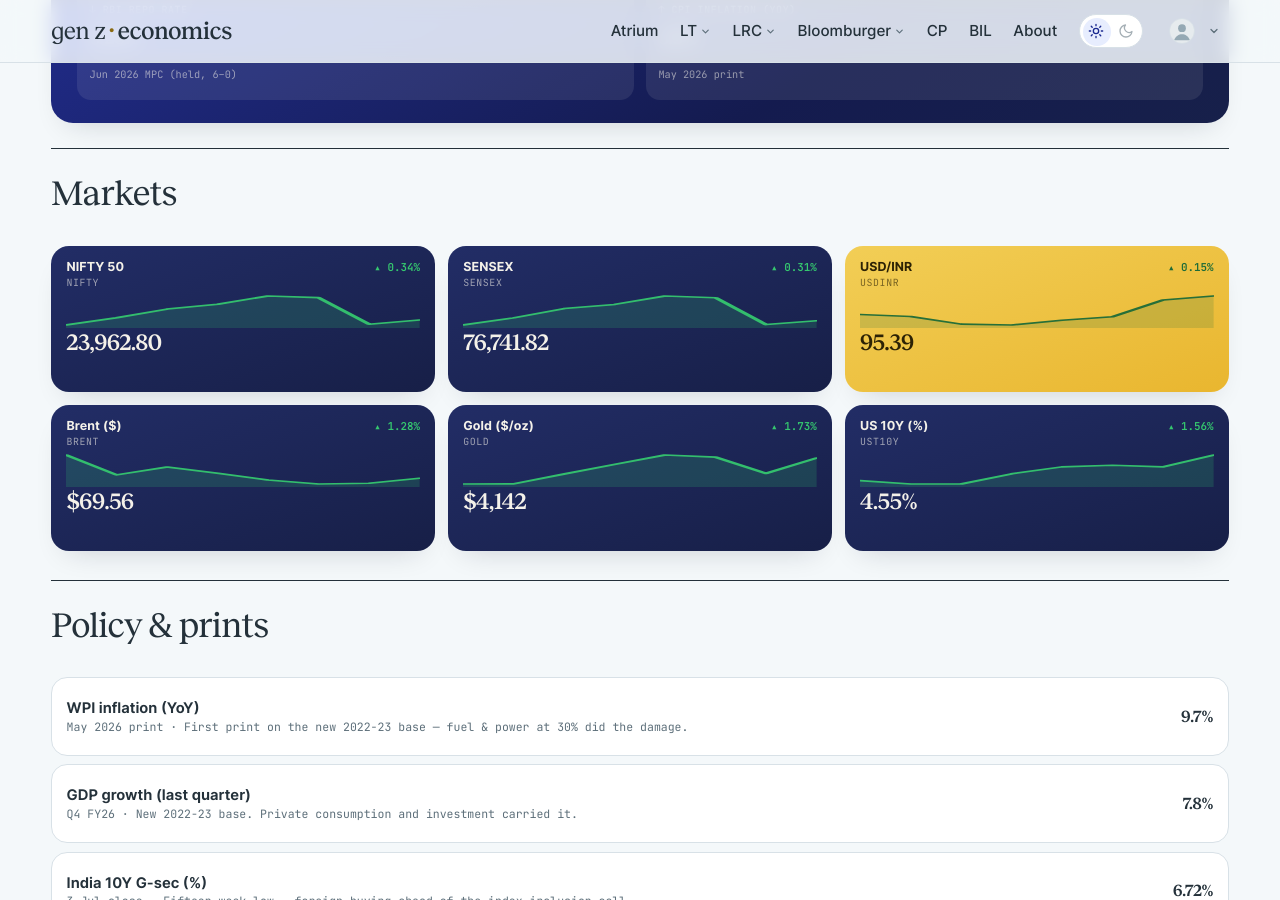
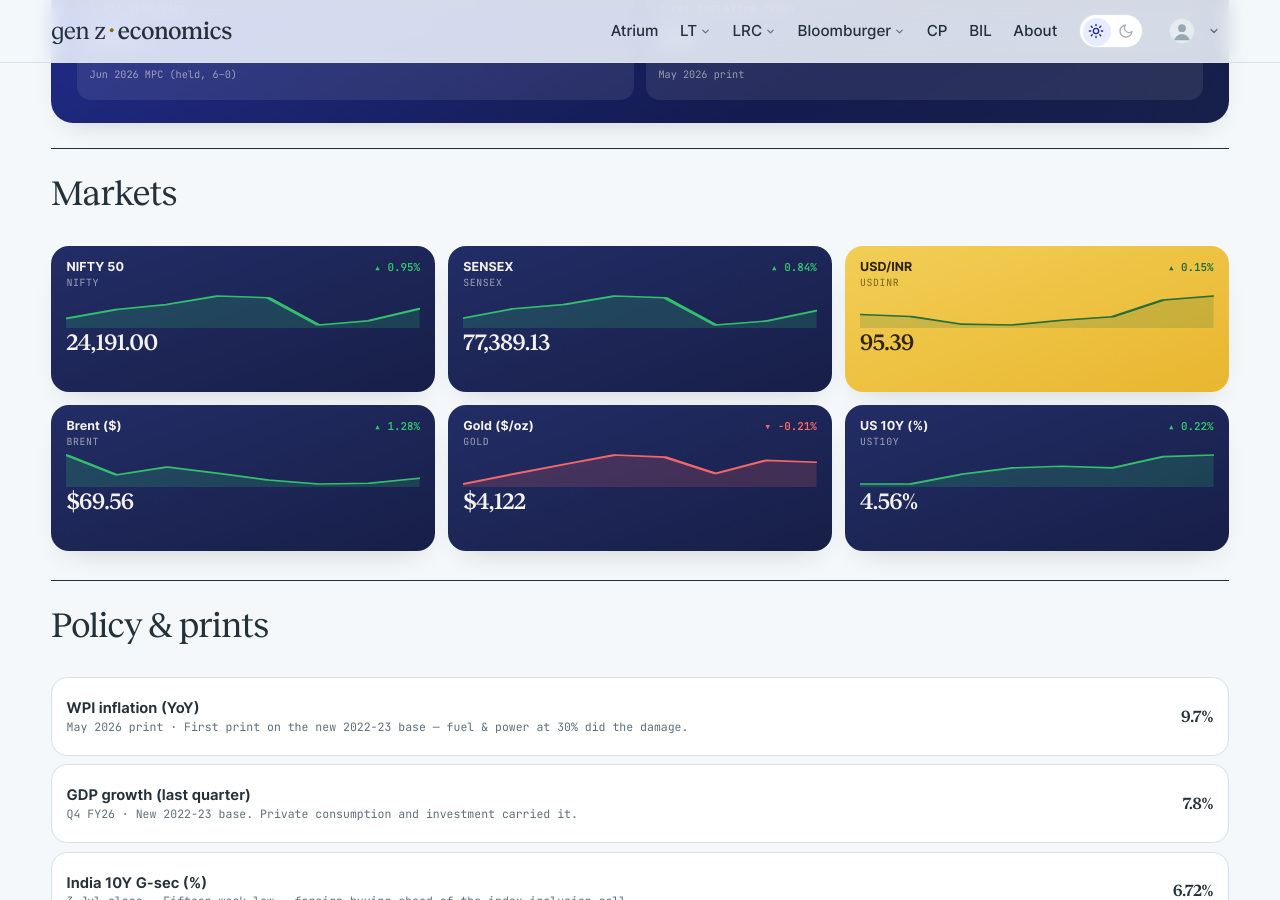
Before and after one commit to harsharya7021/genz-economics.com, a Jekyll site: the page built from macro-watch.html, in a window 1280 px wide and 900 px high, scrolled down 599 px. Built offline with Jekyll 4.4.1, drawn with Linux system fonts in a browser that asks for light colours; comment, search, counter and statistics services are not loaded.

Commit message:
data: morning market refresh

```diff
--- a/_data/macro.json
+++ b/_data/macro.json
@@ -1,34 +1,34 @@
 {
-  "as_of": "9 Jul 2026 close",
+  "as_of": "10 Jul 2026 close",
   "auto": {
     "nifty": {
       "label": "NIFTY 50",
-      "v": "23,962.80",
-      "chg": 0.34,
+      "v": "24,191.00",
+      "chg": 0.95,
       "spark": [
-        23865.75,
         24005.85,
         24175.699,
         24270.85,
         24430.35,
         24398.699,
         23882.051,
-        23962.801
+        23962.801,
+        24191.0
       ]
     },
     "sensex": {
       "label": "SENSEX",
-      "v": "76,741.82",
-      "chg": 0.31,
+      "v": "77,389.13",
+      "chg": 0.84,
       "spark": [
-        76478.672,
         76922.641,
         77502.117,
         77763.906,
         78285.07,
         78180.719,
         76503.602,
-        76741.82
+        76741.82,
+        77389.133
       ]
     },
     "usdinr": {
@@ -63,32 +63,32 @@
     },
     "gold": {
       "label": "Gold ($/oz)",
-      "v": "$4,142",
-      "chg": 1.73,
+      "v": "$4,122",
+      "chg": -0.21,
       "spark": [
-        4022.3,
         4022.9,
         4068.3,
         4112.7,
         4155.1,
         4145.3,
         4070.9,
-        4141.5
+        4130.6,
+        4121.8
       ]
     },
     "ust10y": {
       "label": "US 10Y (%)",
-      "v": "4.55%",
-      "chg": 1.56,
+      "v": "4.56%",
+      "chg": 0.22,
       "spark": [
-        4.4,
         4.38,
         4.38,
         4.44,
         4.48,
         4.49,
         4.48,
-        4.55
+        4.55,
+        4.56
       ]
     }
   },
--- a/_data/markets.yml
+++ b/_data/markets.yml
@@ -2,16 +2,15 @@
 # USD/INR) are refreshed each weekday morning by the market-data workflow;
 # the India 10Y G-Sec line is maintained by hand. Do not hand-edit the
 # live tickers — the job overwrites them.
-as_of: 9 Jul 2026
+as_of: 10 Jul 2026
 tickers:
 - symbol: NIFTY 50
   code: ^NSEI
-  value: 23,962.80
-  change: '+80.75'
-  pct: +0.34%
+  value: 24,191.00
+  change: '+228.20'
+  pct: +0.95%
   dir: up
   spark:
-  - 23865.75
   - 24005.85
   - 24175.699
   - 24270.85
@@ -19,14 +18,14 @@ tickers:
   - 24398.699
   - 23882.051
   - 23962.801
+  - 24191.0
 - symbol: SENSEX
   code: BSE
-  value: 76,741.82
-  change: '+238.22'
-  pct: +0.31%
+  value: 77,389.13
+  change: '+647.31'
+  pct: +0.84%
   dir: up
   spark:
-  - 76478.672
   - 76922.641
   - 77502.117
   - 77763.906
@@ -34,6 +33,7 @@ tickers:
   - 78180.719
   - 76503.602
   - 76741.82
+  - 77389.133
 - symbol: USD / INR
   code: FX
   value: '95.39'
```
